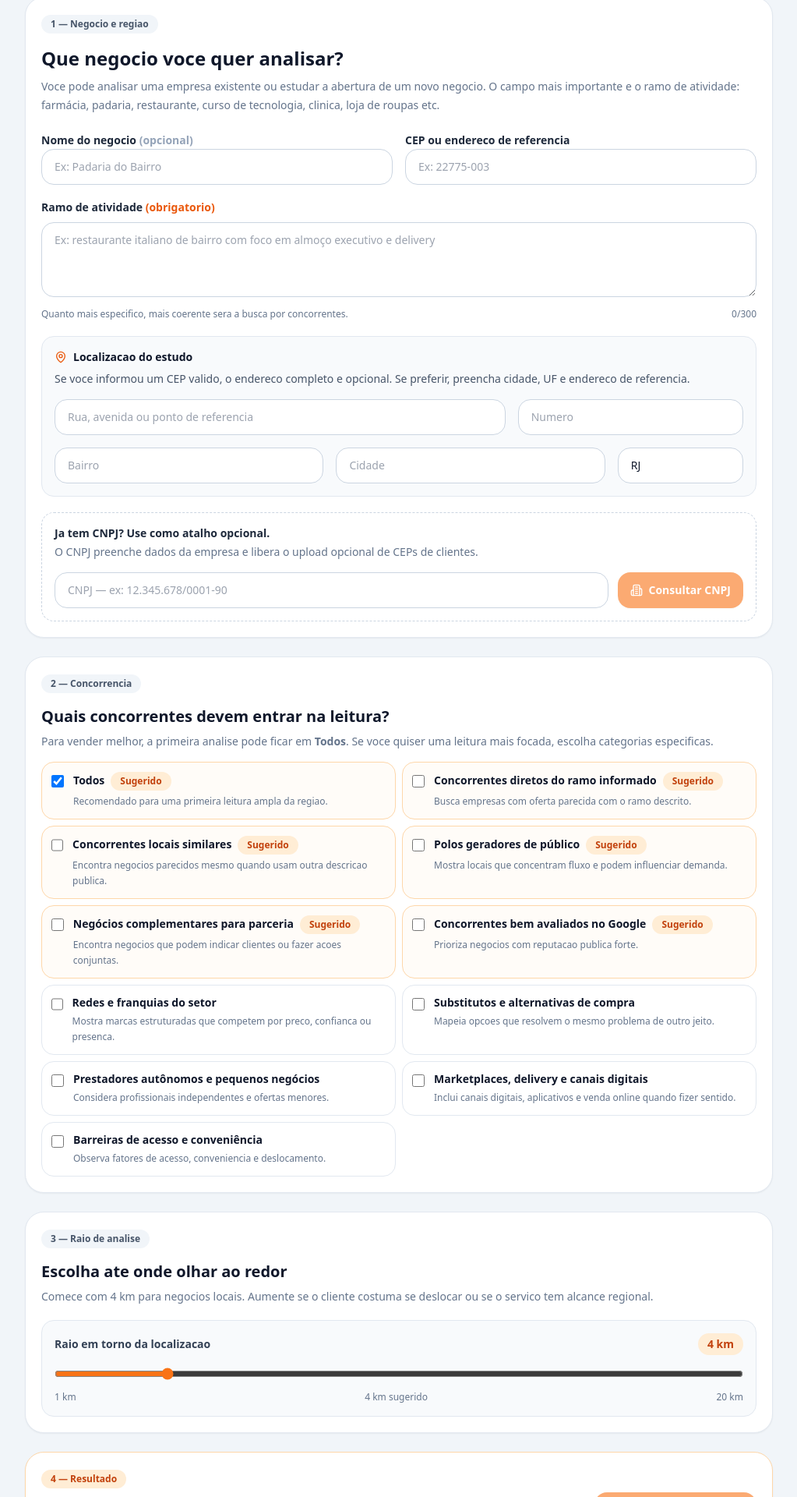
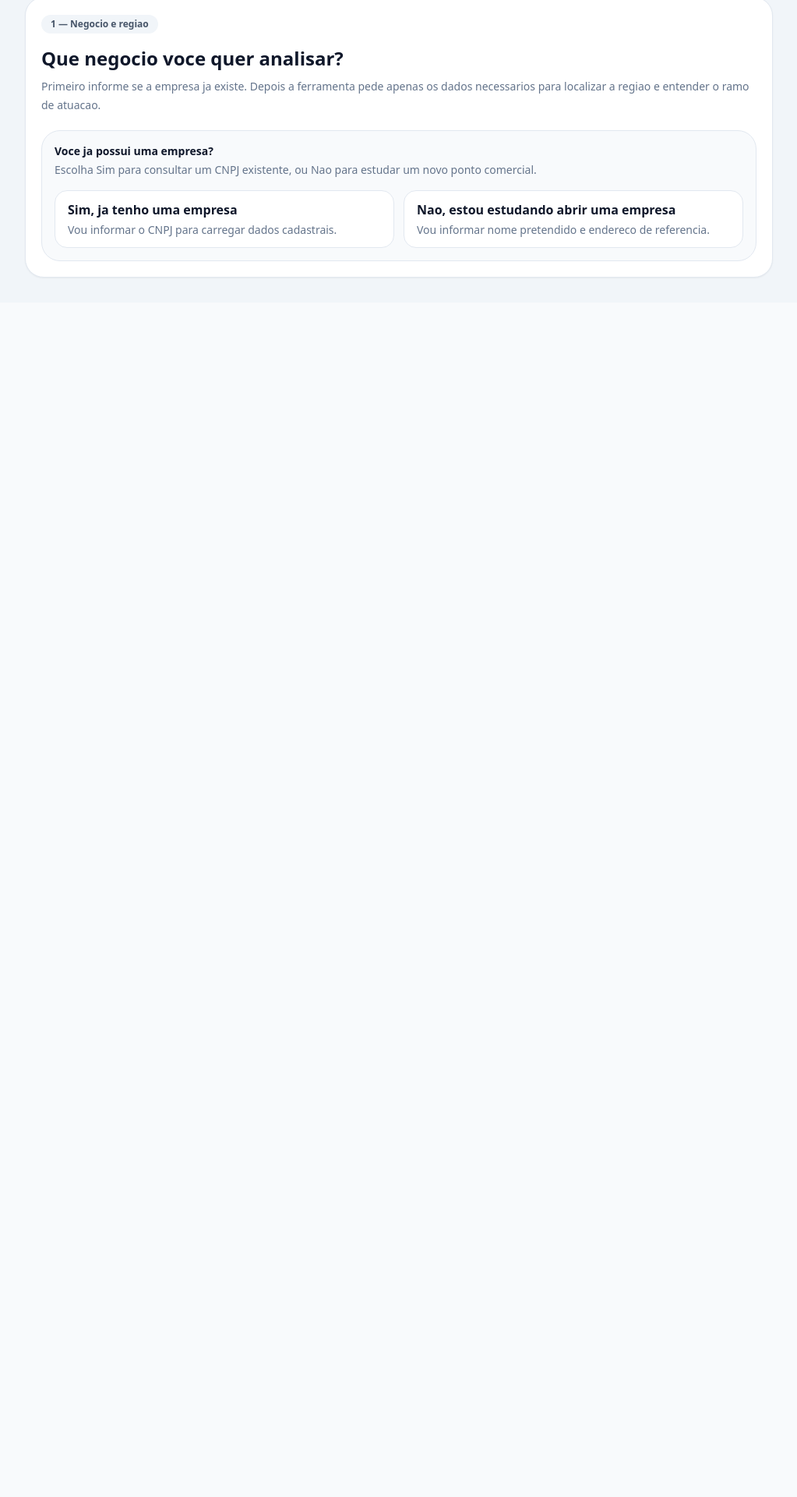
Before and after one commit to ussantos/inteligencia-de-mercado, a Next.js app: page / in a window 1280 px wide. Shown: the part 499-2419 px from the top of the page at 78% size, without its empty margins (128-1151 px from the left). After the commit the page ends 887 px from the top, so only its background shows below. Built offline with nearby package versions, Linux system fonts and the light colour scheme.

Commit message:
Ajusta fluxo inicial de negocio

```diff
--- a/components/Dashboard.tsx
+++ b/components/Dashboard.tsx
@@ -1,6 +1,6 @@
 'use client';
 
-// Relatorio simplificado.
+// Relatorio objetivo.
 // A ideia aqui e mostrar poucas secoes, com leitura direta para decisao comercial.
 import dynamic from 'next/dynamic';
 import { AlertTriangle, MapPinned, MessageSquareText, Printer, Sparkles, Star, Target } from 'lucide-react';
--- a/components/MarketIntelligenceApp.tsx
+++ b/components/MarketIntelligenceApp.tsx
@@ -2,7 +2,7 @@
 
 // Tela principal da aplicacao.
 // Ela foi desenhada para funcionar sem login: o visitante informa o tipo de negocio,
-// escolhe uma localizacao e recebe uma analise regional simples.
+// escolhe uma localizacao e recebe uma analise regional objetiva.
 import { AlertTriangle, Building2, CheckCircle2, Download, FileSpreadsheet, Loader2, MapPin, Radar, ShieldCheck, Trash2 } from 'lucide-react';
 import Papa from 'papaparse';
 import * as XLSX from 'xlsx';
@@ -23,6 +23,8 @@ interface ParsedCeps {
 interface UploadedBlob {
   blobName: string;
 }
+
+type BusinessMode = 'existing' | 'new';
 
 const COURSE_REFERENCES = [
   {
@@ -192,6 +194,7 @@ function makeManualUnit(input: {
 export function MarketIntelligenceApp() {
   const [cnpj, setCnpj] = useState('');
   const [unidade, setUnidade] = useState<UnidadeNegocio | null>(null);
+  const [businessMode, setBusinessMode] = useState<BusinessMode | null>(null);
   const [businessName, setBusinessName] = useState('');
   const [businessActivityDescription, setBusinessActivityDescription] = useState('');
   const [manualCep, setManualCep] = useState('');
@@ -215,13 +218,16 @@ export function MarketIntelligenceApp() {
   const competitorOptions = useMemo(() => inferCompetitorOptions(businessActivityDescription), [businessActivityDescription]);
   const safeAnalysisRadiusKm = clampAnalysisRadius(analysisRadiusKm);
   const uniqueCeps = useMemo(() => [...new Set(ceps)], [ceps]);
+  const isExistingFlow = businessMode === 'existing';
+  const isNewBusinessFlow = businessMode === 'new';
   const hasExistingBusiness = Boolean(unidade?.cnpj);
-  const resultStep = hasExistingBusiness ? 5 : 4;
+  const resultStep = isExistingFlow && hasExistingBusiness ? 5 : 4;
   const hasMarketScope = businessActivityDescription.trim().length >= 3;
   const hasManualAddress = manualAddress.trim().length >= 5 && manualCity.trim().length >= 2 && manualUf.trim().length >= 2;
-  const hasManualCep = normalizeCep(manualCep).length === 8;
-  const hasLocation = hasExistingBusiness || hasManualCep || hasManualAddress;
-  const canAnalyze = hasMarketScope && hasLocation && competitorTypes.length > 0 && !loadingAnalysis;
+  const hasManualCep = isValidCep(normalizeCep(manualCep));
+  const hasLocation = isExistingFlow ? hasExistingBusiness : isNewBusinessFlow && (hasManualCep || hasManualAddress);
+  const hasRequiredBusinessName = isExistingFlow || businessName.trim().length >= 2;
+  const canAnalyze = Boolean(businessMode) && hasRequiredBusinessName && hasMarketScope && hasLocation && competitorTypes.length > 0 && !loadingAnalysis;
 
   async function deleteTemporaryBlob(blob: UploadedBlob | null) {
     if (!blob) return false;
@@ -270,6 +276,14 @@ export function MarketIntelligenceApp() {
     if (uploadedBlob) await deleteTemporaryBlob(uploadedBlob);
     setUploadedBlob(null);
     setBlobWarning(null);
+  }
+
+  function chooseBusinessMode(mode: BusinessMode) {
+    setBusinessMode(mode);
+    setGlobalError(null);
+    if (mode === 'new') {
+      void clearExistingBusiness();
+    }
   }
 
   function toggleCompetitorType(type: CompetitorType) {
@@ -415,59 +429,36 @@ export function MarketIntelligenceApp() {
             <Badge className="bg-slate-100 text-slate-600">1 — Negocio e regiao</Badge>
             <h2 className="mt-4 text-2xl font-bold text-slate-900">Que negocio voce quer analisar?</h2>
             <p className="mt-2 text-sm leading-6 text-slate-500">
-              Voce pode analisar uma empresa existente ou estudar a abertura de um novo negocio. O campo mais importante e o ramo de atividade: farmácia, padaria, restaurante, curso de tecnologia, clinica, loja de roupas etc.
+              Primeiro informe se a empresa ja existe. Depois a ferramenta pede apenas os dados necessarios para localizar a regiao e entender o ramo de atuacao.
             </p>
 
-            <div className="mt-5 grid gap-4 md:grid-cols-2">
-              <div>
-                <label className="text-sm font-semibold text-slate-800" htmlFor="business-name">Nome do negocio <span className="text-slate-400">(opcional)</span></label>
-                <Input id="business-name" value={businessName} onChange={(event) => setBusinessName(event.target.value)} placeholder="Ex: Padaria do Bairro" />
-              </div>
-              <div>
-                <label className="text-sm font-semibold text-slate-800" htmlFor="manual-cep">CEP ou endereco de referencia</label>
-                <Input id="manual-cep" value={manualCep} onChange={(event) => setManualCep(event.target.value)} placeholder="Ex: 22775-003" />
+            <div className="mt-5 rounded-3xl border border-slate-200 bg-slate-50 p-4">
+              <p className="text-sm font-bold text-slate-900">Voce ja possui uma empresa?</p>
+              <p className="mt-1 text-sm text-slate-500">Escolha Sim para consultar um CNPJ existente, ou Nao para estudar um novo ponto comercial.</p>
+              <div className="mt-4 grid gap-3 sm:grid-cols-2">
+                <button
+                  type="button"
+                  onClick={() => chooseBusinessMode('existing')}
+                  className={`rounded-2xl border px-4 py-3 text-left transition ${isExistingFlow ? 'border-orange-400 bg-orange-50 ring-4 ring-orange-100' : 'border-slate-200 bg-white hover:border-orange-300'}`}
+                >
+                  <span className="block font-bold text-slate-900">Sim, ja tenho uma empresa</span>
+                  <span className="mt-1 block text-sm text-slate-500">Vou informar o CNPJ para carregar dados cadastrais.</span>
+                </button>
+                <button
+                  type="button"
+                  onClick={() => chooseBusinessMode('new')}
+                  className={`rounded-2xl border px-4 py-3 text-left transition ${isNewBusinessFlow ? 'border-orange-400 bg-orange-50 ring-4 ring-orange-100' : 'border-slate-200 bg-white hover:border-orange-300'}`}
+                >
+                  <span className="block font-bold text-slate-900">Nao, estou estudando abrir uma empresa</span>
+                  <span className="mt-1 block text-sm text-slate-500">Vou informar nome pretendido e endereco de referencia.</span>
+                </button>
               </div>
             </div>
 
-            <div className="mt-4">
-              <label className="text-sm font-semibold text-slate-800" htmlFor="business-activity-description">Ramo de atividade <span className="text-orange-600">(obrigatorio)</span></label>
-              <textarea
-                id="business-activity-description"
-                value={businessActivityDescription}
-                onChange={(event) => setBusinessActivityDescription(event.target.value.slice(0, 300))}
-                placeholder="Ex: restaurante italiano de bairro com foco em almoço executivo e delivery"
-                className="mt-2 min-h-24 w-full rounded-2xl border border-slate-300 bg-white px-4 py-3 text-sm outline-none focus:border-orange-400 focus:ring-4 focus:ring-orange-100"
-              />
-              <div className="mt-2 flex items-center justify-between text-xs text-slate-500">
-                <span>Quanto mais especifico, mais coerente sera a busca por concorrentes.</span>
-                <span>{businessActivityDescription.length}/300</span>
-              </div>
-            </div>
-
-            {!hasExistingBusiness && (
-              <div className="mt-5 rounded-2xl border border-slate-200 bg-slate-50 p-4">
-                <div className="flex items-center gap-2 text-sm font-bold text-slate-900">
-                  <MapPin className="h-4 w-4 text-orange-600" />
-                  Localizacao do estudo
-                </div>
-                <p className="mt-2 text-sm text-slate-600">
-                  Se voce informou um CEP valido, o endereco completo e opcional. Se preferir, preencha cidade, UF e endereco de referencia.
-                </p>
-                <div className="mt-4 grid gap-4 md:grid-cols-[2fr_1fr]">
-                  <Input value={manualAddress} onChange={(event) => setManualAddress(event.target.value)} placeholder="Rua, avenida ou ponto de referencia" />
-                  <Input value={manualNumber} onChange={(event) => setManualNumber(event.target.value)} placeholder="Numero" />
-                </div>
-                <div className="mt-4 grid gap-4 md:grid-cols-[1.5fr_1.5fr_0.7fr]">
-                  <Input value={manualNeighborhood} onChange={(event) => setManualNeighborhood(event.target.value)} placeholder="Bairro" />
-                  <Input value={manualCity} onChange={(event) => setManualCity(event.target.value)} placeholder="Cidade" />
-                  <Input value={manualUf} onChange={(event) => setManualUf(event.target.value.toUpperCase().slice(0, 2))} placeholder="UF" />
-                </div>
-              </div>
-            )}
-
+            {isExistingFlow && (
               <div className="mt-5 rounded-2xl border border-dashed border-slate-300 p-4">
-              <p className="text-sm font-semibold text-slate-800">Ja tem CNPJ? Use como atalho opcional.</p>
-              <p className="mt-1 text-sm text-slate-500">O CNPJ preenche dados da empresa e libera o upload opcional de CEPs de clientes.</p>
+                <p className="text-sm font-semibold text-slate-800">Informe o CNPJ da empresa</p>
+                <p className="mt-1 text-sm text-slate-500">A consulta preenche dados cadastrais, localiza a empresa e libera a etapa opcional de CEPs de clientes.</p>
                 <div className="mt-4 grid gap-3 md:grid-cols-[1fr_auto]">
                   <Input value={cnpj} onChange={(event) => setCnpj(event.target.value)} placeholder="CNPJ — ex: 12.345.678/0001-90" />
                   <Button className="whitespace-normal text-center md:whitespace-nowrap" onClick={handleCnpjLookup} disabled={loadingCnpj || cnpj.replace(/\D/g, '').length < 14}>
@@ -499,8 +490,57 @@ export function MarketIntelligenceApp() {
                   </div>
                 )}
               </div>
+            )}
+
+            {isNewBusinessFlow && (
+              <div className="mt-5 rounded-2xl border border-slate-200 bg-slate-50 p-4">
+                <div className="flex items-center gap-2 text-sm font-bold text-slate-900">
+                  <MapPin className="h-4 w-4 text-orange-600" />
+                  Dados do novo negocio
+                </div>
+                <p className="mt-2 text-sm text-slate-600">
+                  Informe o nome pretendido e a localizacao onde voce imagina abrir a empresa. Um CEP valido ja ajuda bastante; endereco, cidade e UF deixam a leitura mais precisa.
+                </p>
+                <div className="mt-4">
+                  <label className="text-sm font-semibold text-slate-800" htmlFor="business-name">Nome pretendido para a empresa</label>
+                  <Input id="business-name" value={businessName} onChange={(event) => setBusinessName(event.target.value)} placeholder="Ex: Padaria do Bairro" />
+                </div>
+                <div className="mt-4">
+                  <label className="text-sm font-semibold text-slate-800" htmlFor="manual-cep">CEP de referencia <span className="text-slate-400">(opcional se preencher endereco)</span></label>
+                  <Input id="manual-cep" value={manualCep} onChange={(event) => setManualCep(event.target.value)} placeholder="Ex: 22775-003" />
+                </div>
+                <div className="mt-4 grid gap-4 md:grid-cols-[2fr_1fr]">
+                  <Input value={manualAddress} onChange={(event) => setManualAddress(event.target.value)} placeholder="Rua, avenida ou ponto de referencia" />
+                  <Input value={manualNumber} onChange={(event) => setManualNumber(event.target.value)} placeholder="Numero" />
+                </div>
+                <div className="mt-4 grid gap-4 md:grid-cols-[1.5fr_1.5fr_0.7fr]">
+                  <Input value={manualNeighborhood} onChange={(event) => setManualNeighborhood(event.target.value)} placeholder="Bairro" />
+                  <Input value={manualCity} onChange={(event) => setManualCity(event.target.value)} placeholder="Cidade" />
+                  <Input value={manualUf} onChange={(event) => setManualUf(event.target.value.toUpperCase().slice(0, 2))} placeholder="UF" />
+                </div>
+              </div>
+            )}
+
+            {businessMode && (
+              <div className="mt-5">
+                <label className="text-sm font-semibold text-slate-800" htmlFor="business-activity-description">Ramo de atuacao <span className="text-orange-600">(obrigatorio)</span></label>
+                <textarea
+                  id="business-activity-description"
+                  value={businessActivityDescription}
+                  onChange={(event) => setBusinessActivityDescription(event.target.value.slice(0, 300))}
+                  placeholder="Ex: restaurante italiano de bairro com foco em almoço executivo e delivery"
+                  className="mt-2 min-h-24 w-full rounded-2xl border border-slate-300 bg-white px-4 py-3 text-sm outline-none focus:border-orange-400 focus:ring-4 focus:ring-orange-100"
+                />
+                <div className="mt-2 flex items-center justify-between text-xs text-slate-500">
+                  <span>Quanto mais especifico, mais coerente sera a busca por concorrentes.</span>
+                  <span>{businessActivityDescription.length}/300</span>
+                </div>
+              </div>
+            )}
           </Card>
 
+          {businessMode && (
+            <>
           <Card>
             <Badge className="bg-slate-100 text-slate-600">2 — Concorrencia</Badge>
             <h2 className="mt-4 text-xl font-bold text-slate-900">Quais concorrentes devem entrar na leitura?</h2>
@@ -593,7 +633,7 @@ export function MarketIntelligenceApp() {
             <div className="flex flex-col gap-4 md:flex-row md:items-center md:justify-between">
               <div>
                 <Badge className="bg-orange-100 text-orange-700">{resultStep} — Resultado</Badge>
-                <h2 className="mt-3 text-2xl font-bold text-slate-900">Gerar analise simplificada</h2>
+                <h2 className="mt-3 text-2xl font-bold text-slate-900">Gerar analise de mercado</h2>
                 <p className="mt-2 text-sm text-slate-500">
                   A ferramenta vai analisar {businessActivityDescription.trim() || 'o ramo informado'} em um raio de {safeAnalysisRadiusKm} km, usando {hasExistingBusiness ? 'o endereco do CNPJ' : 'a localizacao informada'}.
                 </p>
@@ -605,10 +645,16 @@ export function MarketIntelligenceApp() {
             </div>
             {!canAnalyze && (
               <p className="mt-4 text-sm text-slate-500">
-                Para iniciar, informe o ramo de atividade, uma localizacao por CEP ou endereco, e mantenha pelo menos um tipo de concorrente selecionado.
+                {isExistingFlow && !hasExistingBusiness
+                  ? 'Para iniciar, informe e consulte o CNPJ da empresa.'
+                  : isNewBusinessFlow && !hasRequiredBusinessName
+                    ? 'Para iniciar, informe o nome pretendido da nova empresa.'
+                    : 'Para iniciar, informe o ramo de atuacao, uma localizacao por CEP ou endereco, e mantenha pelo menos um tipo de concorrente selecionado.'}
               </p>
             )}
           </Card>
+            </>
+          )}
         </section>
       </div>
     </main>
@@ -621,7 +667,7 @@ function Header() {
       <div className="mx-auto flex max-w-5xl items-center justify-between px-4 py-4 md:px-8">
         <div>
           <p className="text-xs font-semibold uppercase tracking-[0.25em] text-orange-600">Inteligencia de Mercado</p>
-          <h1 className="text-xl font-bold text-slate-900 md:text-2xl">Analise regional simplificada</h1>
+          <h1 className="text-xl font-bold text-slate-900 md:text-2xl">Analise regional de mercado</h1>
         </div>
         <a href="https://www.myrobotbarra.com.br/" target="_blank" rel="noreferrer" className="hidden text-sm font-semibold text-slate-600 hover:text-orange-600 md:inline">
           My Robot Barra da Tijuca
@@ -639,7 +685,7 @@ function CourseReferences() {
           <Badge className="bg-orange-100 text-orange-700">Projeto educacional aplicado</Badge>
           <h2 className="mt-3 text-2xl font-bold text-slate-900">Ferramenta criada para praticar IA, dados e desenvolvimento de apps</h2>
           <p className="mt-2 text-sm leading-6 text-slate-600">
-            Esta aplicacao demonstra, em formato simples, conceitos ensinados nos cursos de Inteligencia Artificial e App Developer da My Robot Barra da Tijuca.
+            Esta aplicacao demonstra, em uma experiencia pratica, conceitos ensinados nos cursos de Inteligencia Artificial e App Developer da My Robot Barra da Tijuca.
           </p>
         </div>
         <div className="grid gap-3 sm:grid-cols-2">
```
Also changed, not shown: 1 other file (tests, documents, lock files or other folders). Lines whose indentation alone changed are shown as unchanged.
